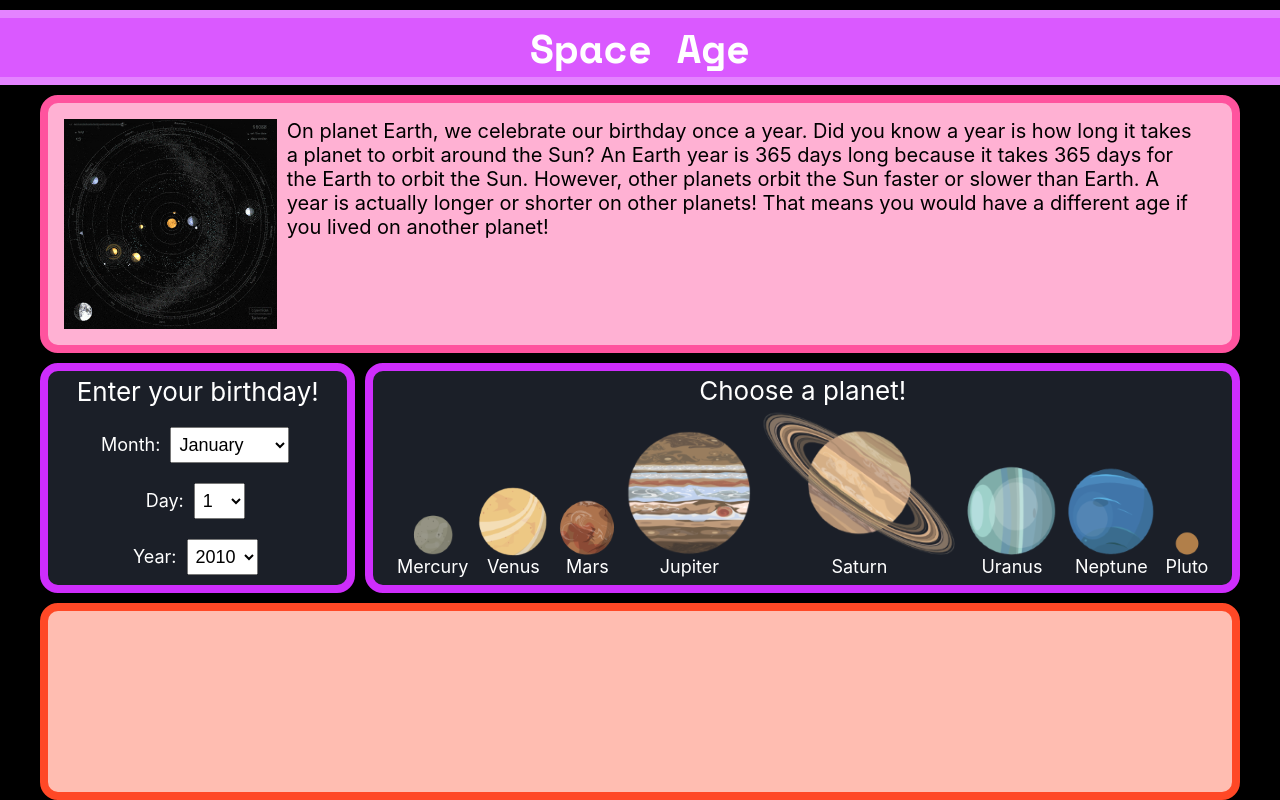
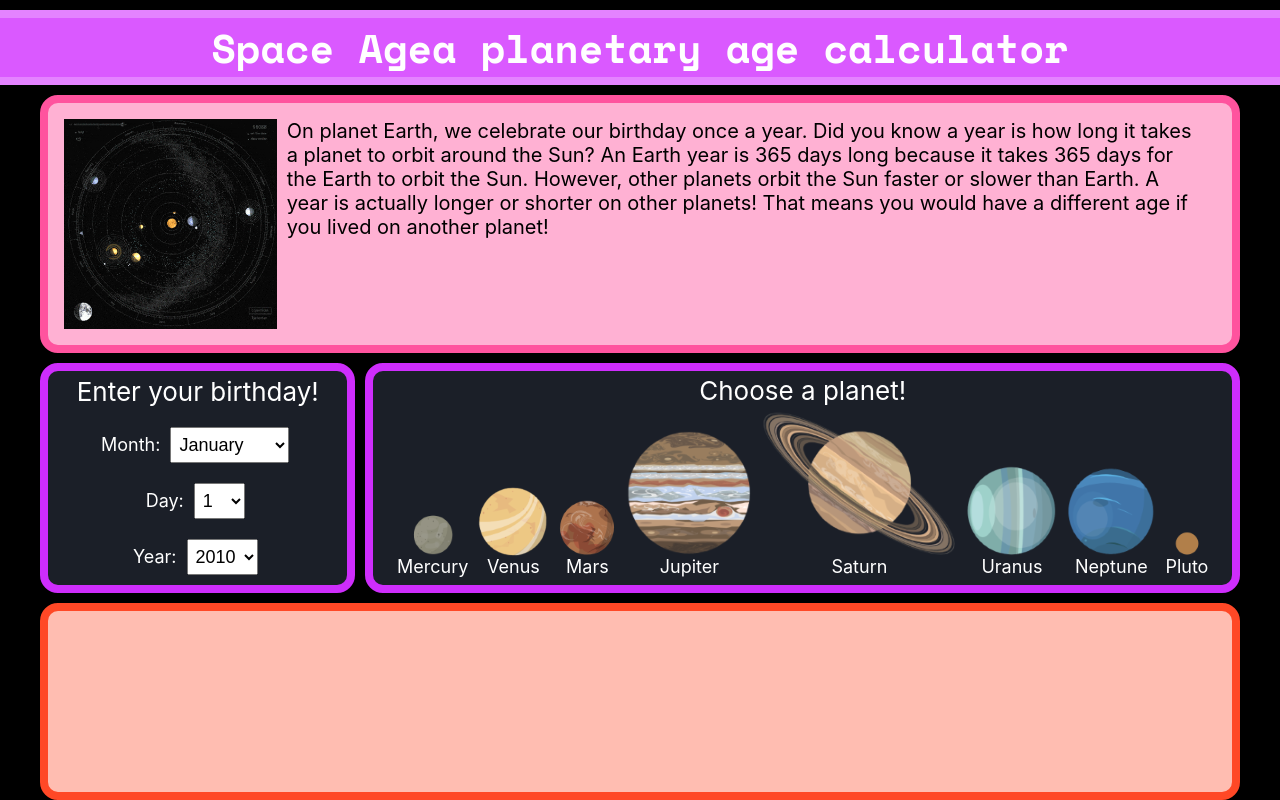
Before and after one commit to mklewandowski/space-age, a React (Create React App) app: page / in a window 1280 px wide. Built offline with nearby package versions, Linux system fonts and the light colour scheme.

Commit message:
adjust title

```diff
--- a/src/App.tsx
+++ b/src/App.tsx
@@ -19,7 +19,12 @@ function App() {
   return (
     <div className="app">
       <div className="app-header">
-        Space Age
+        <div className="apptitle">
+          Space Age
+        </div>
+        <div className="subtitle">
+          a planetary age calculator
+        </div>
       </div>
       <Intro/>
       <div className="chooser">
```
